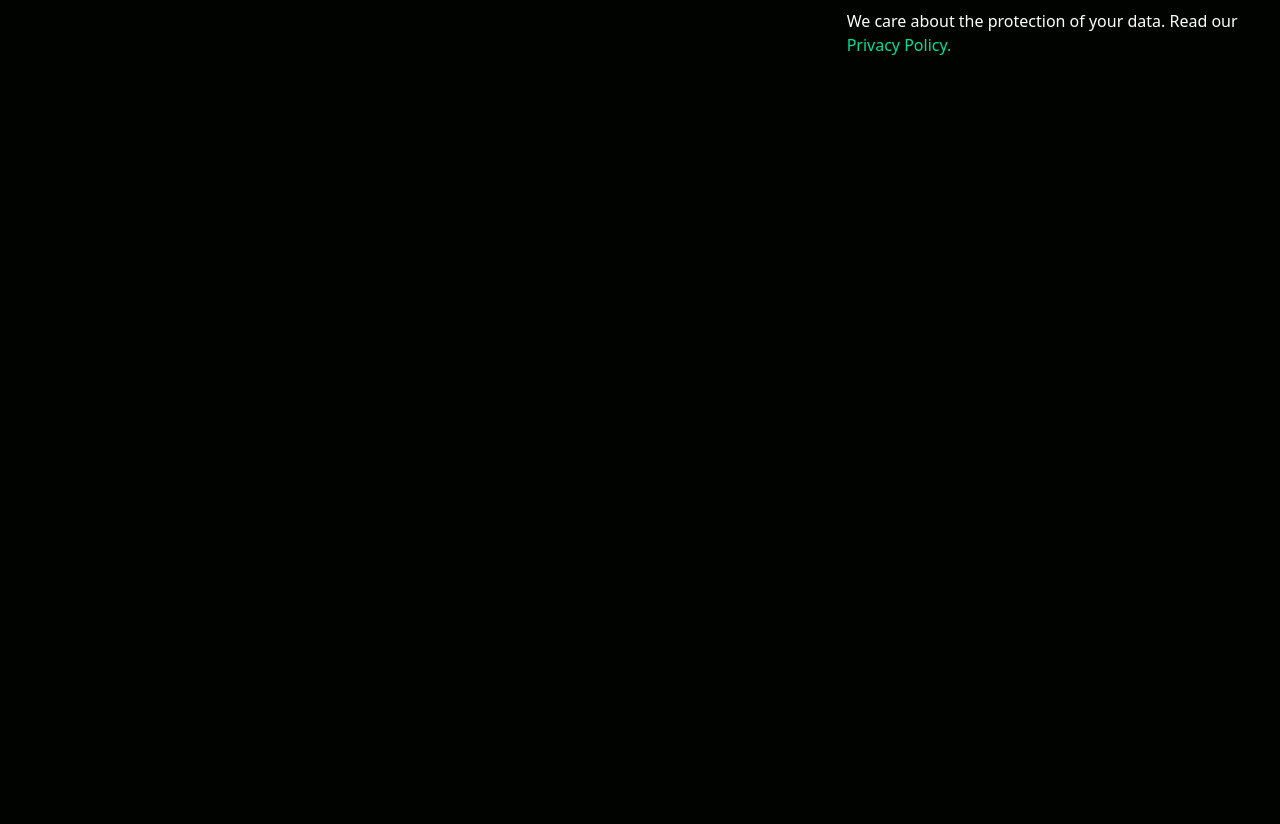
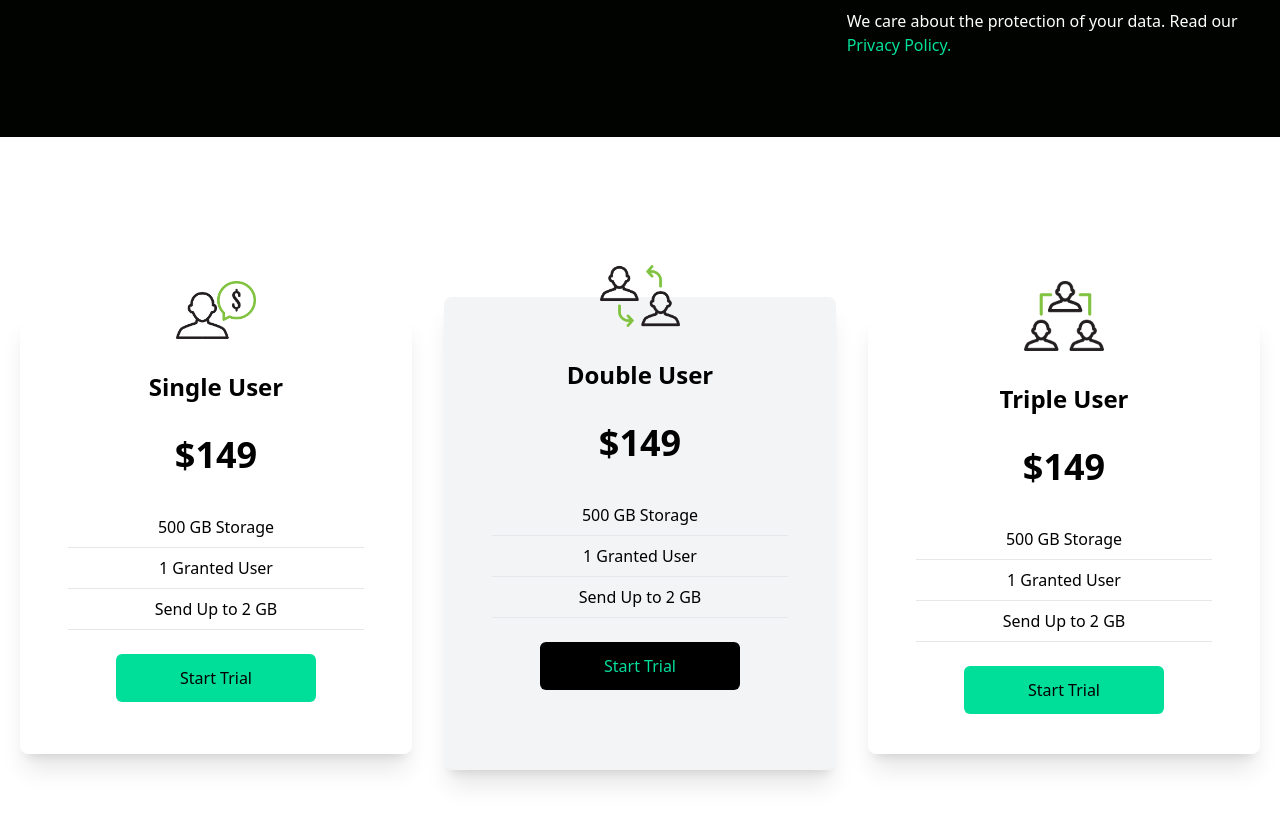
Before and after one commit to dirga-dev/data-website, a React (Create React App) app: page / in a window 1280 px wide. Shown: the part 1640-2464 px from the top of the page. Before the commit the page ends 1777 px from the top, so only its background shows below. Built offline with nearby package versions, Linux system fonts and the light colour scheme.

Commit message:
Develop the cards section

```diff
--- a/src/App.js
+++ b/src/App.js
@@ -1,5 +1,6 @@
 import React from "react";
 import Analytics from "./components/Analytics";
+import Cards from "./components/Cards";
 import Hero from "./components/Hero";
 import Navbar from "./components/Navbar";
 import Newsletter from "./components/Newsletter";
@@ -11,6 +12,7 @@
 			<Hero />
 			<Analytics />
 			<Newsletter />
+			<Cards />
 		</div>
 	);
 }
--- /dev/null
+++ b/src/components/Cards.jsx
@@ -0,0 +1,68 @@
+import React from "react";
+import Single from "../assets/single.png";
+import Double from "../assets/double.png";
+import Triple from "../assets/triple.png";
+
+const Cards = () => {
+	return (
+		<div className="w-full py-[10rem] px-4 bg-white">
+			<div className="w-full max-w-[1240px] mx-auto grid md:grid-cols-3 gap-8">
+				<div className="w-full shadow-xl flex flex-col p-4 my-4 rounded-lg hover:scale-105 duration-300">
+					<img
+						className="w-20 mx-auto mt-[-3rem] bg-white"
+						src={Single}
+						alt=""
+					/>
+					<h2 className="text-2xl font-bold text-center py-8">Single User</h2>
+					<p className="text-center text-4xl font-bold">$149</p>
+					<div className="text-center font-medium">
+						<p className="py-2 border-b mx-8 mt-8">500 GB Storage</p>
+						<p className="py-2 border-b mx-8">1 Granted User</p>
+						<p className="py-2 border-b mx-8">Send Up to 2 GB</p>
+					</div>
+					<button className="px-6 py-3 bg-[#00df9a] w-[200px] font-medium rounded-md my-6 mx-auto text-black">
+						Start Trial
+					</button>
+				</div>
+
+				<div className="w-full shadow-xl flex flex-col p-4 my-8 md:my-0 rounded-lg hover:scale-105 duration-300 bg-gray-100">
+					<img
+						className="w-20 mx-auto mt-[-3rem] bg-transparent"
+						src={Double}
+						alt=""
+					/>
+					<h2 className="text-2xl font-bold text-center py-8">Double User</h2>
+					<p className="text-center text-4xl font-bold">$149</p>
+					<div className="text-center font-medium">
+						<p className="py-2 border-b mx-8 mt-8">500 GB Storage</p>
+						<p className="py-2 border-b mx-8">1 Granted User</p>
+						<p className="py-2 border-b mx-8">Send Up to 2 GB</p>
+					</div>
+					<button className="px-6 py-3 bg-black w-[200px] font-medium rounded-md my-6 mx-auto text-[#00df9a]">
+						Start Trial
+					</button>
+				</div>
+
+				<div className="w-full shadow-xl flex flex-col p-4 my-4 rounded-lg hover:scale-105 duration-300">
+					<img
+						className="w-20 mx-auto mt-[-3rem] bg-white"
+						src={Triple}
+						alt=""
+					/>
+					<h2 className="text-2xl font-bold text-center py-8">Triple User</h2>
+					<p className="text-center text-4xl font-bold">$149</p>
+					<div className="text-center font-medium">
+						<p className="py-2 border-b mx-8 mt-8">500 GB Storage</p>
+						<p className="py-2 border-b mx-8">1 Granted User</p>
+						<p className="py-2 border-b mx-8">Send Up to 2 GB</p>
+					</div>
+					<button className="px-6 py-3 bg-[#00df9a] w-[200px] font-medium rounded-md my-6 mx-auto text-black">
+						Start Trial
+					</button>
+				</div>
+			</div>
+		</div>
+	);
+};
+
+export default Cards;
```
